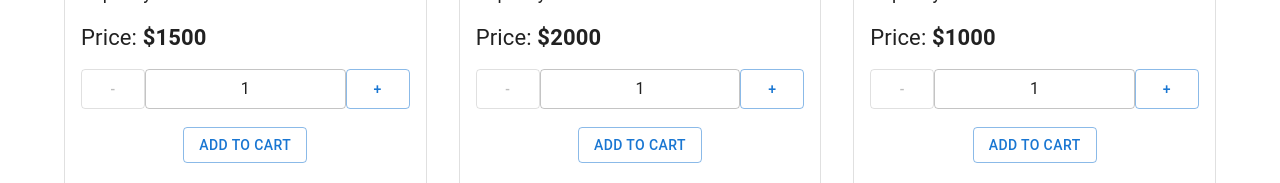
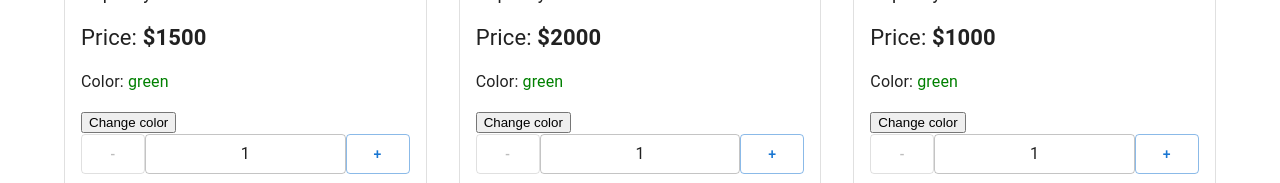
Before and after one commit to MarynaPershyna/29-11-react, a React (Create React App) app: page / in a window 1280 px wide. Shown: the part 565-748 px from the top of the page. Built offline with nearby package versions, Linux system fonts and the light colour scheme.

Commit message:
добавили кнопку изм цвета

```diff
--- a/src/components/Products/ProductListItem.scss
+++ b/src/components/Products/ProductListItem.scss
@@ -32,3 +32,9 @@
         text-align: center;
     }
 }
+.red{
+    color: red;
+}
+.green{
+    color: green;
+}
--- a/src/components/Products/ProductListItem.tsx
+++ b/src/components/Products/ProductListItem.tsx
@@ -26,12 +26,17 @@ const ProductListItem = ({
     image,
 }: Props) => {
     const [count, setCount] = useState<number>(1)
+    const [color, setColor] = useState<string>('green')
 
     const onIncrement = () => {
         setCount((prevState) => prevState + 1)
     }
     const onDecrement = () => {
         setCount((prevState) => prevState - 1)
+    }
+
+    const toggleColor = () => {
+        setColor((prevState) => (prevState === 'green' ? 'red' : 'green'))
     }
 
     return (
@@ -47,6 +52,8 @@ const ProductListItem = ({
                 <div className="product-price">
                     Price: <strong>${price}</strong>
                 </div>
+                <p>Color: <span className={color}>{color}</span> </p>
+                <button onClick={toggleColor}>Change color</button>
                 <div className="product-quantity">
                     <Button
                         variant="outlined"
```
